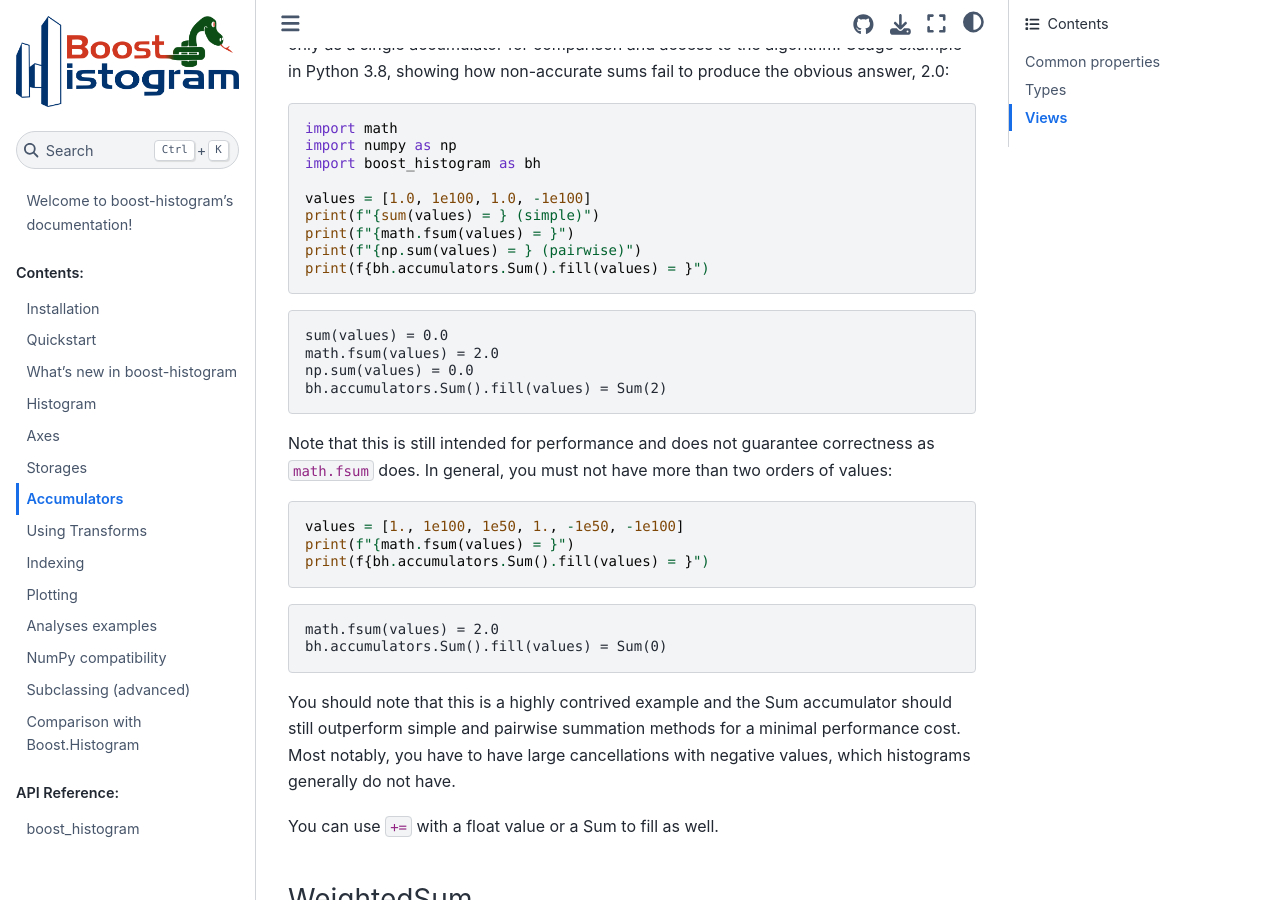
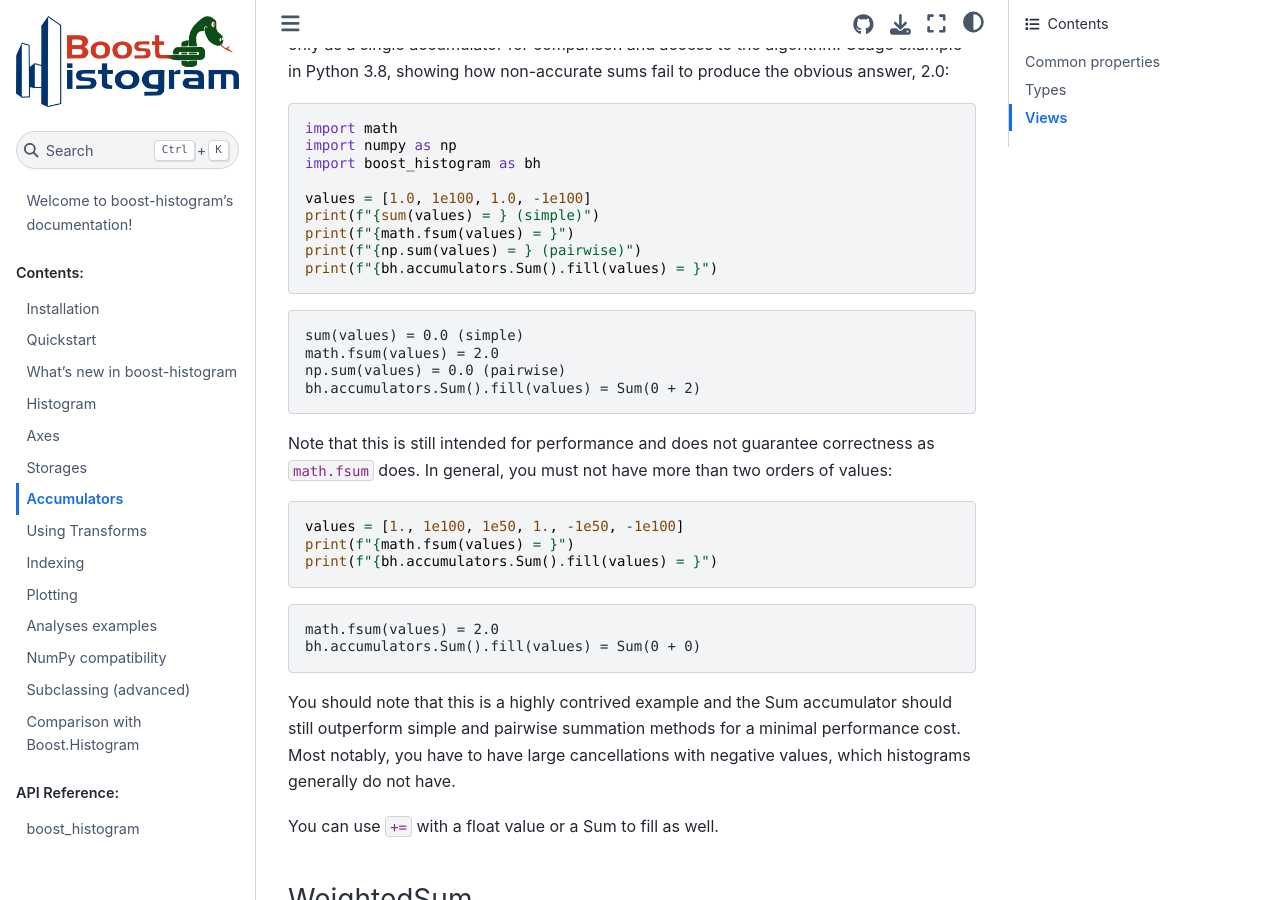
Before and after one commit to scikit-hep/boost-histogram, a Sphinx documentation site: the page built from docs/usage/accumulators.rst, in a window 1280 px wide and 900 px high, scrolled down 657 px. Built offline with Sphinx 7.4.7 and the Sphinx Book theme 1.1.4, drawn with Linux system fonts in a browser that asks for light colours; pages that are not in the unit, such as notebooks, are missing from menus.

Commit message:
docs: fix typo and output in Accumulators (#614)
* docs: fix typo in Accumulators

* docs: fix sum output in Accumulators

* docs: fix typo and output in Accumulators

* [pre-commit.ci] auto fixes from pre-commit.com hooks

for more information, see https://pre-commit.ci

Co-authored-by: pre-commit-ci[bot] <66853113+pre-commit-ci[bot]@users.noreply.github.com>

```diff
--- a/docs/usage/accumulators.rst
+++ b/docs/usage/accumulators.rst
@@ -37,14 +37,14 @@
     print(f"{sum(values) = } (simple)")
     print(f"{math.fsum(values) = }")
     print(f"{np.sum(values) = } (pairwise)")
-    print(f{bh.accumulators.Sum().fill(values) = }")
+    print(f"{bh.accumulators.Sum().fill(values) = }")
 
 .. code:: text
 
-    sum(values) = 0.0
+    sum(values) = 0.0 (simple)
     math.fsum(values) = 2.0
-    np.sum(values) = 0.0
-    bh.accumulators.Sum().fill(values) = Sum(2)
+    np.sum(values) = 0.0 (pairwise)
+    bh.accumulators.Sum().fill(values) = Sum(0 + 2)
 
 
 Note that this is still intended for performance and does not guarantee
@@ -53,12 +53,12 @@
 
     values = [1., 1e100, 1e50, 1., -1e50, -1e100]
     print(f"{math.fsum(values) = }")
-    print(f{bh.accumulators.Sum().fill(values) = }")
+    print(f"{bh.accumulators.Sum().fill(values) = }")
 
 .. code:: text
 
     math.fsum(values) = 2.0
-    bh.accumulators.Sum().fill(values) = Sum(0)
+    bh.accumulators.Sum().fill(values) = Sum(0 + 0)
 
 You should note that this is a highly contrived example and the Sum accumulator
 should still outperform simple and pairwise summation methods for a minimal
```
